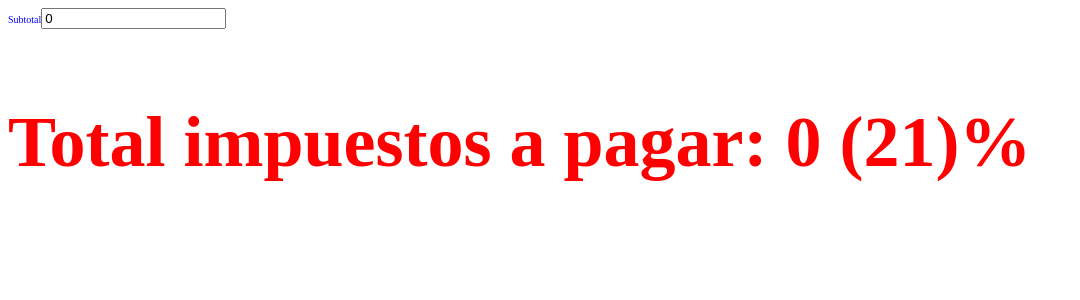
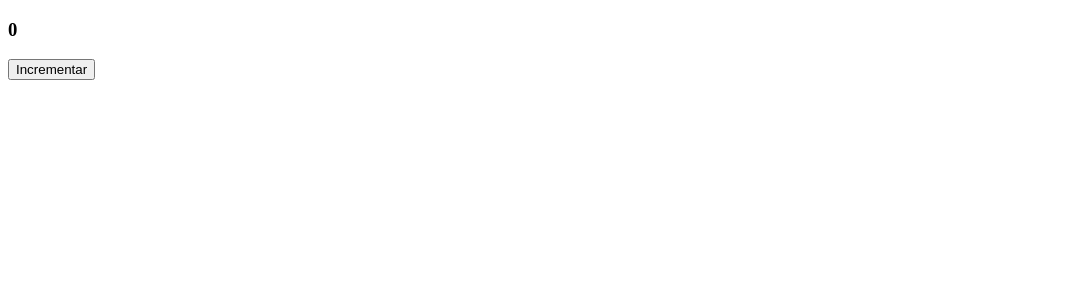
Before and after one commit to zenenperaza/practicas-vue-helloworld, a Vue app: page / in a window 1280 px wide. Shown: the top 300 px of the page, without its empty margins (0-1080 px from the left). Built offline with nearby package versions, Linux system fonts and the light colour scheme.

Commit message:
commit 1

```diff
--- a/src/App.vue
+++ b/src/App.vue
@@ -1,19 +1,12 @@
 <template>
-<EjercicioComputado />
+<CompositionAPI />
 </template>
 
 <script lang="ts" setup>
-import EjercicioComputado from './components/EjercicioComputado.vue';
+import CompositionAPI from './components/CompositionAPI.vue';
 
 </script>
 
 <style>
-h1 {
-  font-family: Avenir, Helvetica, Arial, sans-serif;
-  -webkit-font-smoothing: antialiased;
-  -moz-osx-font-smoothing: grayscale;
-  text-align: center;
-  color: #2c3e50;
-  margin-top: 60px;
-}
+
 </style>
--- /dev/null
+++ b/src/components/CompositionAPI.vue
@@ -0,0 +1,19 @@
+<template>
+<div>
+    <h3>{{ counter }}</h3>
+    <button @click="addCounter">Incrementar</button>
+</div>
+</template>
+
+<script lang="ts" setup>
+import { ref, Ref } from "vue";
+let counter:Ref = ref(0)
+const addCounter = ():void => {
+    counter.value++
+}
+
+</script>
+
+<style scoped>
+
+</style>
```
Also changed, not shown: src/components/OptionAPI.vue (added, +29 -0 lines), src/components/MiComponente.vue (added).
